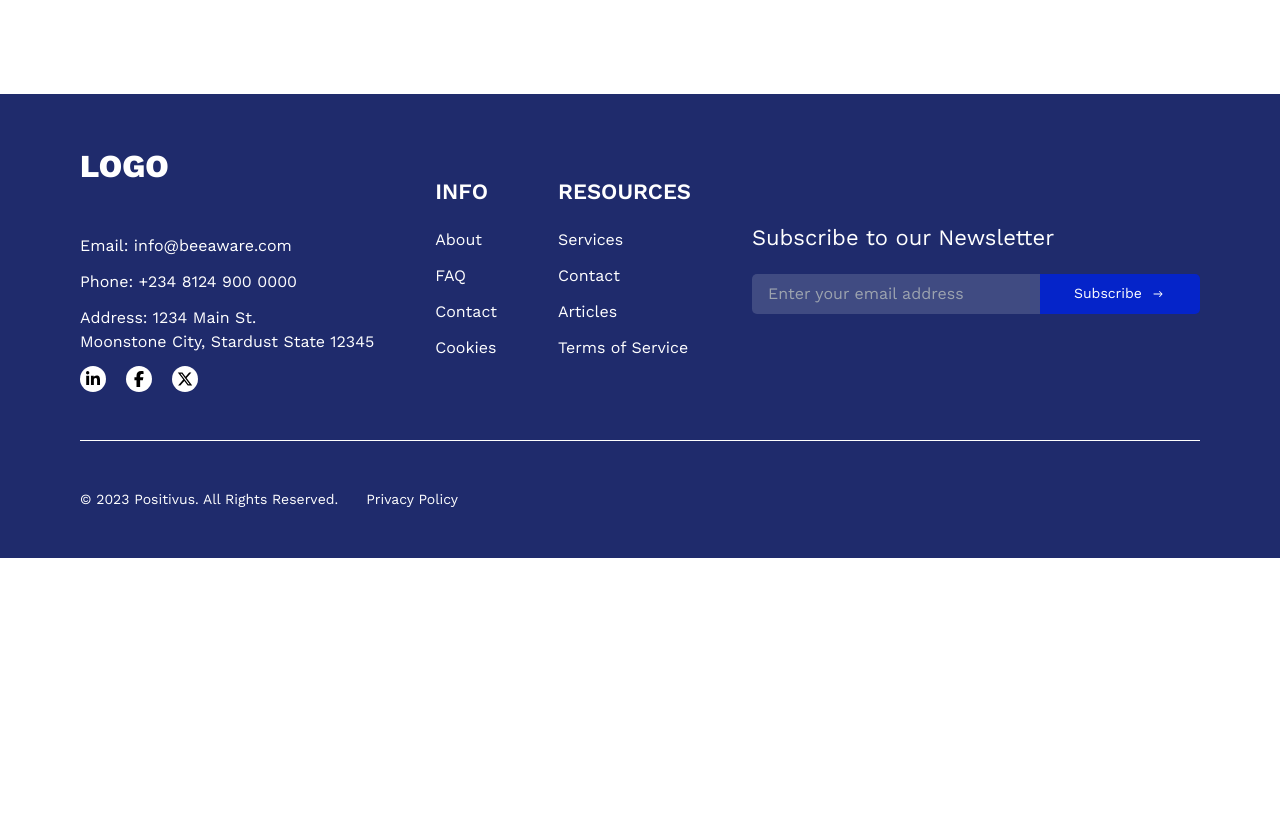
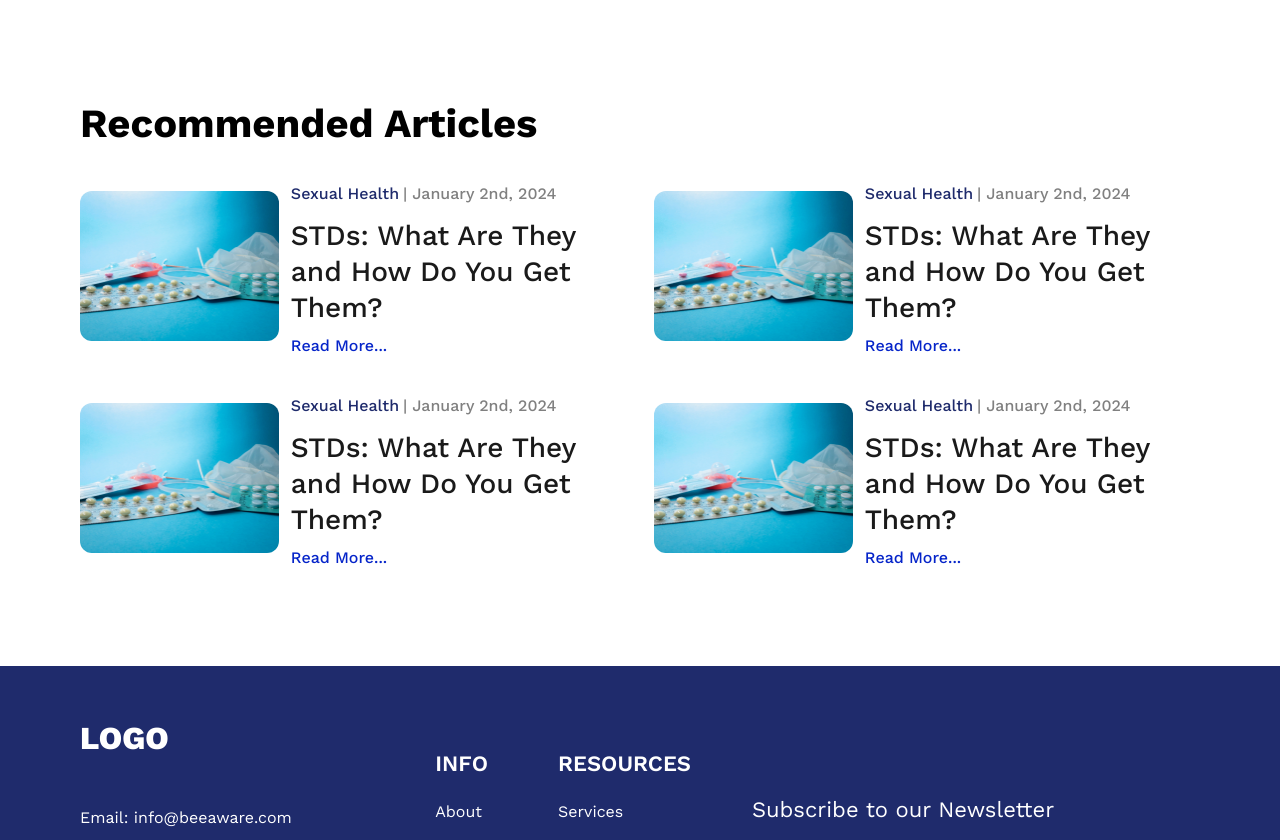
Before and after one commit to Perpy-del/BeeAware, a Next.js app: page /articles in a window 1280 px wide. Shown: the part 2389-3229 px from the top of the page. Before the commit the page ends 2947 px from the top, so only its background shows below. Built offline with nearby package versions, Linux system fonts and the light colour scheme.

Commit message:
chore: add recommended article section

```diff
--- a/app/articles/page.tsx
+++ b/app/articles/page.tsx
@@ -1,17 +1,15 @@
 'use client';
 
 import PopularArticleComponent from '@/components/ArticlesComponents/PopularArticleComponent';
-import PopularMainArticles from '@/components/ArticlesComponents/PopularMainArticles';
 import PopularTopics from '@/components/ArticlesComponents/PopularTopics';
+import RecommendedArticles from '@/components/ArticlesComponents/RecommendedArticles';
 import SearchArticleComponent from '@/components/ArticlesComponents/SearchArticleComponent';
-import { articleTopicsData } from '@/data';
-import { useState } from 'react';
 
 type Props = {};
 
 const ArticlesPage = (props: Props) => {
   return (
-    <div>
+    <div id='articles'>
       <SearchArticleComponent />
       <PopularArticleComponent />
 
@@ -22,6 +20,9 @@ const ArticlesPage = (props: Props) => {
         </h1>
         <PopularTopics />
       </div>
+      <RecommendedArticles />
+
+      {/* TODO: add scroll button */}
     </div>
   );
 };
--- /dev/null
+++ b/components/ArticlesComponents/RecommendedArticles.tsx
@@ -0,0 +1,60 @@
+import { articlesData } from '@/data';
+import ArticleInterface from '@/interfaces/ArticleInterface';
+import Image from 'next/image';
+import Link from 'next/link';
+
+type Props = {};
+
+const RecommendedArticles = (props: Props) => {
+  return (
+    <div className='sm:pb-14 lg:pb-24'>
+      <h1 className="sm:text-headerFour lg:text-headerTwo sm:font-ba_normal lg:font-ba_large sm:pb-6 lg:pb-5 sm:mx-5 lg:mx-20 3xl:mx-40">
+        Recommended Articles
+      </h1>
+      <div className="sm:mx-5 lg:mx-20 3xl:mx-40 grid sm:grid-cols-1 xl:grid-cols-2 gap-7">
+        {articlesData
+          .slice(0, 4)
+          .map((article: ArticleInterface, index: number) => {
+            return (
+              <div
+                key={index}
+                className="flex sm:flex-col md:flex-row items-center gap-3 lg:gap-10 xl:gap-3"
+              >
+                <div className="rounded-xl">
+                  <Image
+                    width={400}
+                    height={300}
+                    src={article.image}
+                    alt="Article Image"
+                    className="object-center object-cover rounded-xl"
+                    loading="lazy"
+                  />
+                </div>
+                <div>
+                  <div className="flex gap-1 pb-3 pt-2">
+                    <h4 className="font-ba_normal text-baPrimary 3xl:text-headerFive">
+                      {article.focus}
+                    </h4>
+                    <span className="font-ba_normal text-baSubtle 3xl:text-headerFive">
+                      | {article.date}
+                    </span>
+                  </div>
+                  <h1 className="text-headerFour 3xl:text-headerTwo font-ba_normal leading-9 pb-2 text-baDark dark:text-baSubtle cursor-pointer hover:underline">
+                    {article.topic}
+                  </h1>
+                  <Link
+                    href=""
+                    className="text-baSecondary hover:font-ba_medium font-ba_normal"
+                  >
+                    Read More...
+                  </Link>
+                </div>
+              </div>
+            );
+          })}
+      </div>
+    </div>
+  );
+};
+
+export default RecommendedArticles;
```
